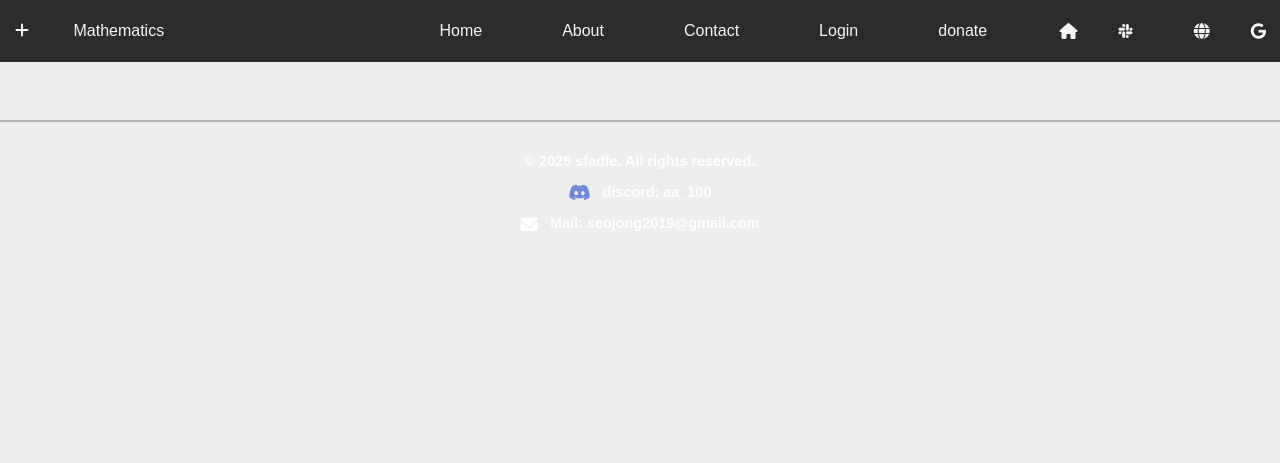
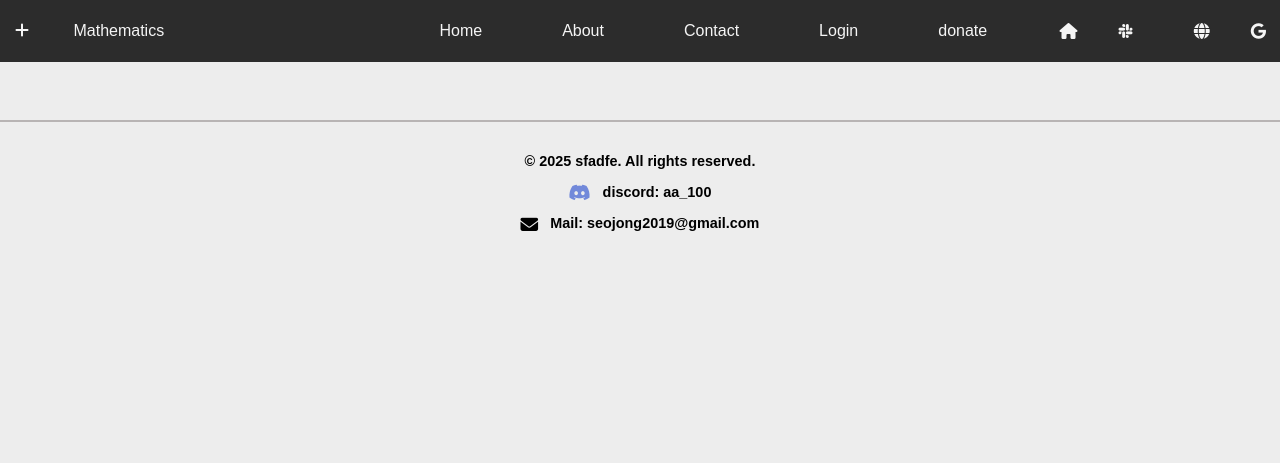
Before and after one commit to sfadfe/cos, a FastAPI app: page /about in a window 1280 px wide. Shown: the top 463 px of the page. Run offline with FastAPI, Linux system fonts and the light colour scheme.

Commit message:
nav bar, footer macro 설정함

```diff
--- a/static/about.css
+++ b/static/about.css
@@ -2,7 +2,7 @@
     --icons-menu-color: #f5f5f5;
     --navbar-bg-color: #2c2c2c;
     --footer-bg-color: #f5f5f5;
-    --footer-text-color: #ffffff;
+    --footer-text-color: #000000;
     --bar-footer-border-color: #b8b4b4;
 }
 
```
